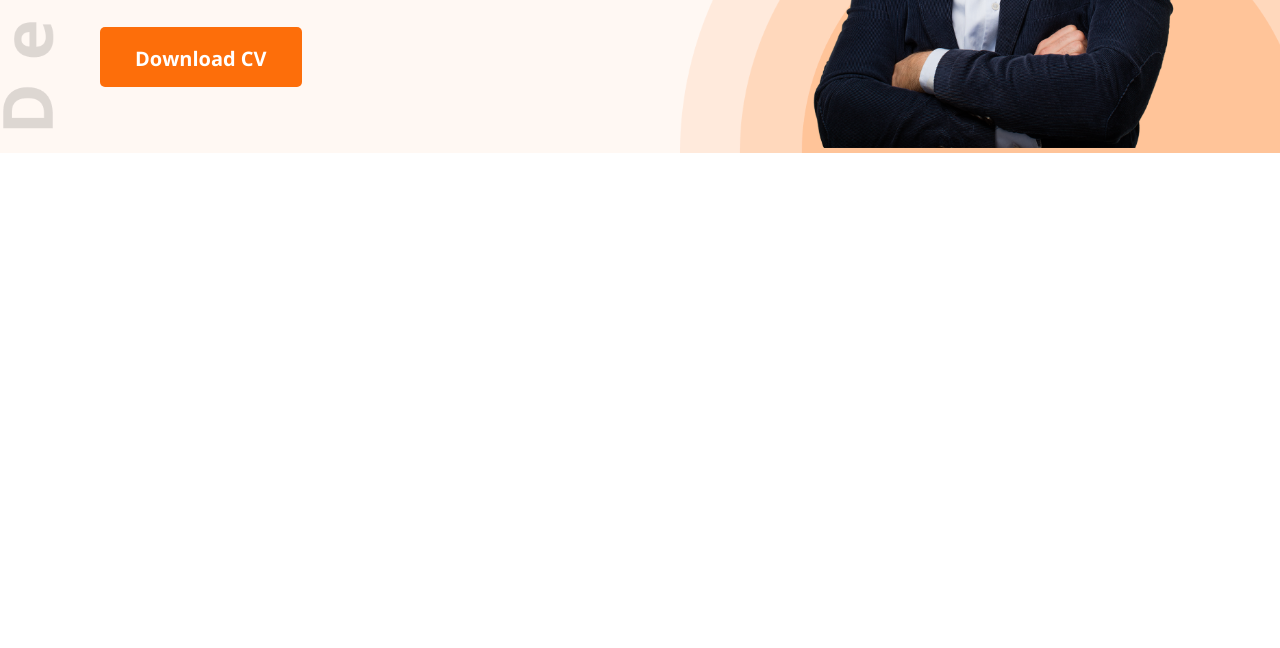
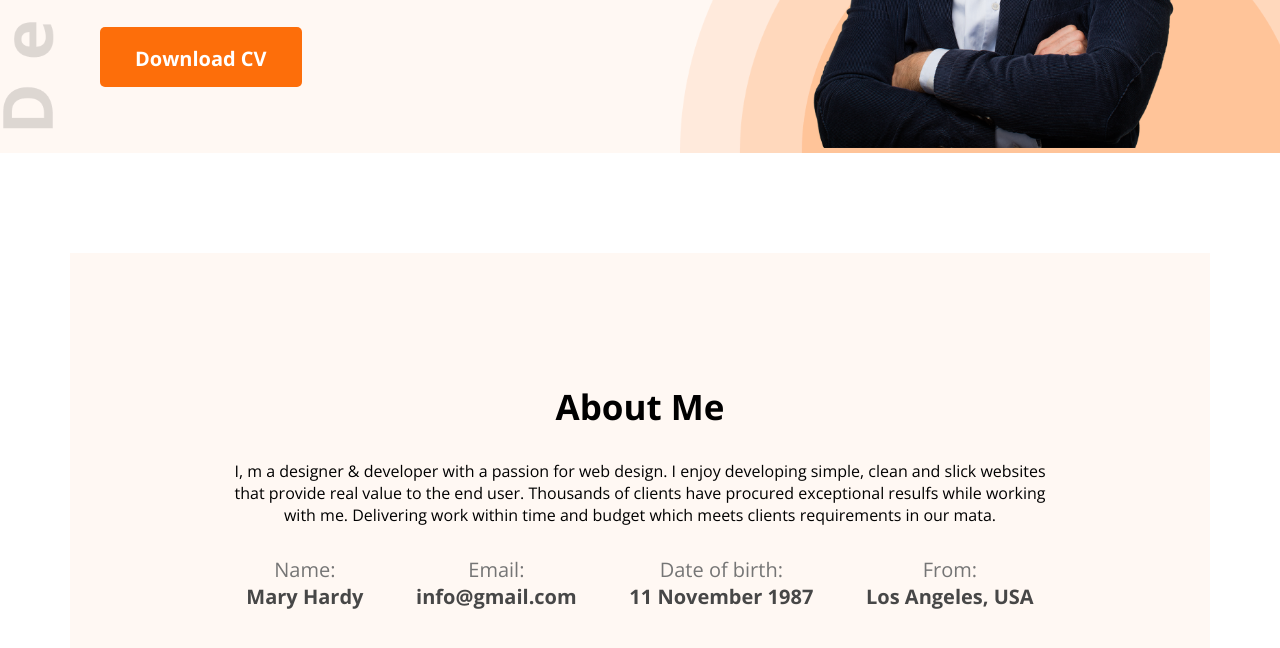
Before and after one commit to monirdewan/developer-portfolio, a plain HTML site: page index.html in a window 1280 px wide. Shown: the part 476-1124 px from the top of the page. Before the commit the page ends 800 px from the top, so only its background shows below. Drawn offline with nearby package versions, Linux system fonts and the light colour scheme.

Commit message:
about area added

```diff
--- a/index.html
+++ b/index.html
@@ -42,6 +42,30 @@
 
 
     <main>
+        <section class="about-me">
+           <div class="container">
+            <h1 class="section-title">about me</h1>
+            <p>I, m a designer & developer with a passion for web design. I enjoy developing simple, clean and slick websites that provide real value to the end user. Thousands of clients have procured exceptional resulfs while working with me. Delivering work within time and budget which meets clients requirements in our mata.</p>
+            <div class="about-info-container">
+                <div class="about-info">
+                  <p class="info-title">Name:</p>
+                  <p class="info-desc">Mary Hardy</p>
+                </div>
+                <div class="about-info">
+                  <p class="info-title">Email:</p>
+                  <p class="info-desc">info@gmail.com</p>
+                </div>
+                <div class="about-info">
+                  <p class="info-title">Date of birth:</p>
+                  <p class="info-desc">11 November 1987</p>
+                </div>
+                <div class="about-info">
+                  <p class="info-title">From:</p>
+                  <p class="info-desc">Los Angeles, USA</p>
+                </div>
+                 </div>
+              </section>
+           </div>
 
     </main>
 
--- a/styles/style.css
+++ b/styles/style.css
@@ -2,6 +2,10 @@
     margin: 0;
     padding: 0;
     font-family: 'Open Sans', sans-serif;
+}
+
+.container{
+    padding: 130px 150px;
 }
 
 .nav-title {
@@ -18,6 +22,13 @@
     color: #ffffff;
     font-weight: 700;
     font-size: 20px;
+}
+
+.section-title{
+    font-size: 35px;
+    font-weight: 700;
+    text-transform: capitalize;
+    margin-bottom: 30px;
 }
 
 /* Header  and navigation style*/
@@ -86,3 +97,31 @@ nav li {
     font-size: 18px;
     margin-bottom: 30px;
 }
+
+/* About Me */
+
+.about-me{
+    width: 1140px;
+    height: 500px;
+    margin: 100px auto;
+    text-align: center;
+   background-color: #FFF8F3;
+
+}
+
+.about-info-container{
+    display: flex;
+    justify-content: space-around;
+    margin-top: 30px;
+}
+
+.about-me .info-title{
+    color: #757575;
+    font-size: 20px;
+    font-weight: 400;
+}
+.about-me .info-desc{
+    font-weight: 700;
+    font-size: 20px;
+    color: #474747;
+}
```
